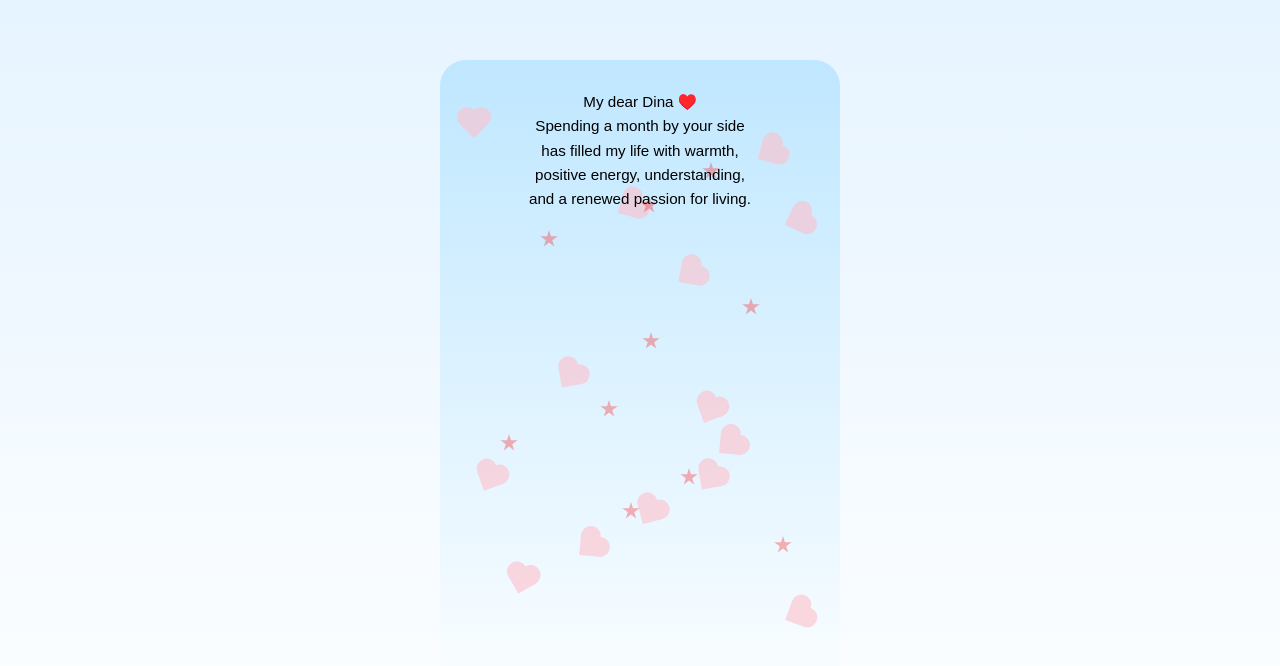
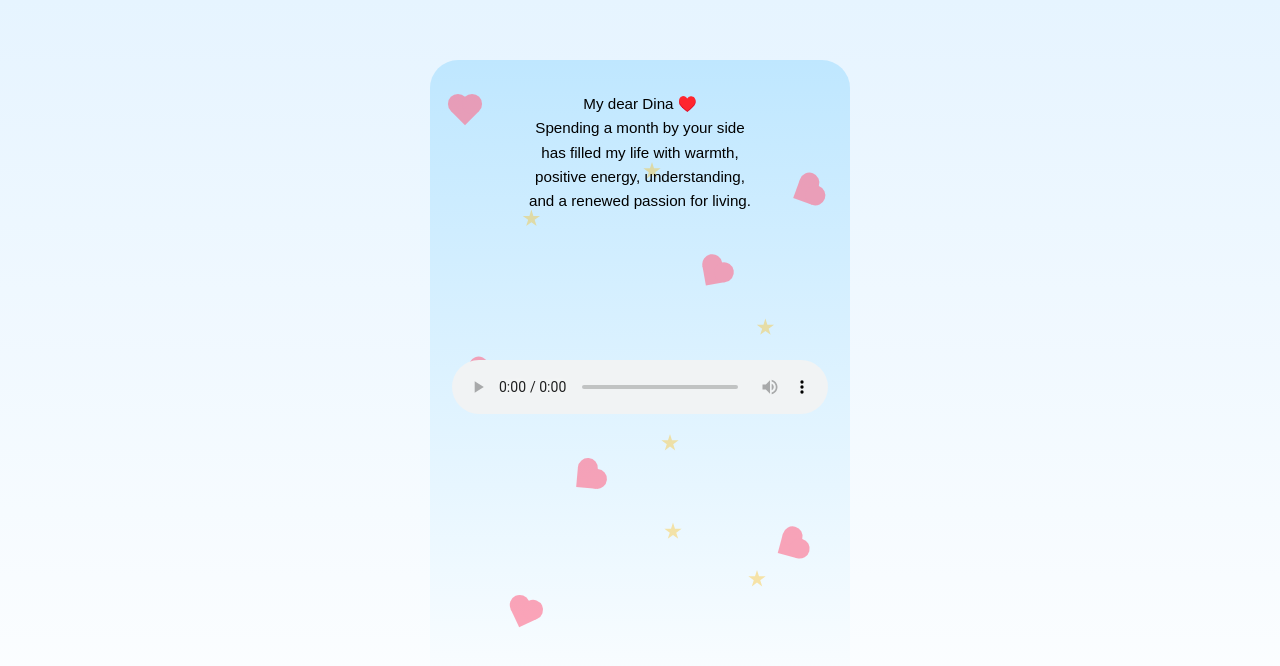
Before and after one commit to mohammadali1000messi-boop/Only-you-dina-, a plain HTML site: page index.html in a window 1280 px wide. Drawn offline with Linux system fonts and the light colour scheme.

Commit message:
Update index.html

```diff
--- a/index.html
+++ b/index.html
@@ -18,12 +18,12 @@ body {
 }
 
 .container {
-  width: 82%;
-  max-width: 400px;
+  width: 85%;
+  max-width: 420px;
   height: 85%;
   background: linear-gradient(180deg, #bfe7ff, #ffffff);
-  border-radius: 26px;
-  padding: 20px;
+  border-radius: 28px;
+  padding: 22px;
   box-sizing: border-box;
   position: relative;
   display: flex;
@@ -41,8 +41,8 @@ body {
 
 .line {
   opacity: 0;
-  transform: translateY(10px);
-  animation: show 0.8s ease forwards;
+  transform: translateY(12px);
+  animation: show 0.9s ease forwards;
 }
 
 @keyframes show {
@@ -57,7 +57,7 @@ body {
   position: absolute;
   width: 20px;
   height: 20px;
-  background: pink;
+  background: #ff6b8a;
   transform: rotate(-45deg);
   opacity: 0.6;
 }
@@ -67,7 +67,7 @@ body {
   content: "";
   width: 20px;
   height: 20px;
-  background: pink;
+  background: #ff6b8a;
   border-radius: 50%;
   position: absolute;
 }
@@ -80,8 +80,8 @@ body {
   position: absolute;
   width: 18px;
   height: 18px;
-  background: red;
-  opacity: 0.3;
+  background: #ffb703;
+  opacity: 0.35;
   clip-path: polygon(
     50% 0%,
     61% 35%,
@@ -103,32 +103,22 @@ body {
 <div class="container">
 
   <!-- قلب‌ها -->
-  <div class="heart" style="top:8%; left:6%;"></div>
-  <div class="heart" style="top:22%; right:8%; transform:rotate(25deg);"></div>
-  <div class="heart" style="top:60%; left:10%; transform:rotate(-20deg);"></div>
-  <div class="heart" style="top:12%; right:15%; transform:rotate(15deg);"></div>
-  <div class="heart" style="top:45%; left:30%; transform:rotate(-10deg);"></div>
-  <div class="heart" style="top:55%; right:25%; transform:rotate(5deg);"></div>
-  <div class="heart" style="top:75%; left:18%; transform:rotate(-30deg);"></div>
-  <div class="heart" style="top:80%; right:8%; transform:rotate(20deg);"></div>
-  <div class="heart" style="top:65%; left:50%; transform:rotate(-15deg);"></div>
-  <div class="heart" style="top:30%; right:35%; transform:rotate(10deg);"></div>
-  <div class="heart" style="top:50%; left:65%; transform:rotate(-20deg);"></div>
-  <div class="heart" style="top:20%; right:50%; transform:rotate(15deg);"></div>
-  <div class="heart" style="top:70%; left:35%; transform:rotate(5deg);"></div>
-  <div class="heart" style="top:60%; right:30%; transform:rotate(-10deg);"></div>
+  <div class="heart" style="top:6%; left:6%;"></div>
+  <div class="heart" style="top:18%; right:8%; transform:rotate(20deg);"></div>
+  <div class="heart" style="top:45%; left:10%; transform:rotate(-20deg);"></div>
+  <div class="heart" style="top:70%; right:12%; transform:rotate(15deg);"></div>
+  <div class="heart" style="top:30%; right:30%; transform:rotate(-10deg);"></div>
+  <div class="heart" style="top:60%; left:35%; transform:rotate(5deg);"></div>
+  <div class="heart" style="top:80%; left:20%; transform:rotate(-25deg);"></div>
 
   <!-- ستاره‌ها -->
-  <div class="star" style="top:35%; right:20%;"></div>
-  <div class="star" style="top:70%; right:12%;"></div>
-  <div class="star" style="top:25%; left:25%;"></div>
-  <div class="star" style="top:50%; left:40%;"></div>
-  <div class="star" style="top:65%; right:50%;"></div>
-  <div class="star" style="top:40%; right:45%;"></div>
-  <div class="star" style="top:60%; left:60%;"></div>
-  <div class="star" style="top:15%; right:30%;"></div>
-  <div class="star" style="top:55%; left:15%;"></div>
-  <div class="star" style="top:20%; left:50%;"></div>
+  <div class="star" style="top:22%; left:22%;"></div>
+  <div class="star" style="top:38%; right:18%;"></div>
+  <div class="star" style="top:55%; left:55%;"></div>
+  <div class="star" style="top:68%; right:40%;"></div>
+  <div class="star" style="top:15%; right:45%;"></div>
+  <div class="star" style="top:48%; left:15%;"></div>
+  <div class="star" style="top:75%; right:20%;"></div>
 
   <!-- متن -->
   <div class="text">
@@ -144,19 +134,13 @@ body {
     <div class="line" style="animation-delay:8.6s">of our acquaintance.</div>
   </div>
 
-  <!-- موزیک مثل قبل -->
-  <audio id="music" autoplay loop>
+  <!-- موزیک (قابل دیدن و پلی دستی) -->
+  <audio controls style="width:100%; margin-top:25px;">
     <source src="music.mp3" type="audio/mpeg">
+    Your browser does not support the audio element.
   </audio>
 
 </div>
 
-<script>
-const music = document.getElementById("music");
-music.addEventListener('canplaythrough', () => {
-  music.play().catch(()=>{});
-});
-</script>
-
 </body>
-    </html>
+</html>
```
